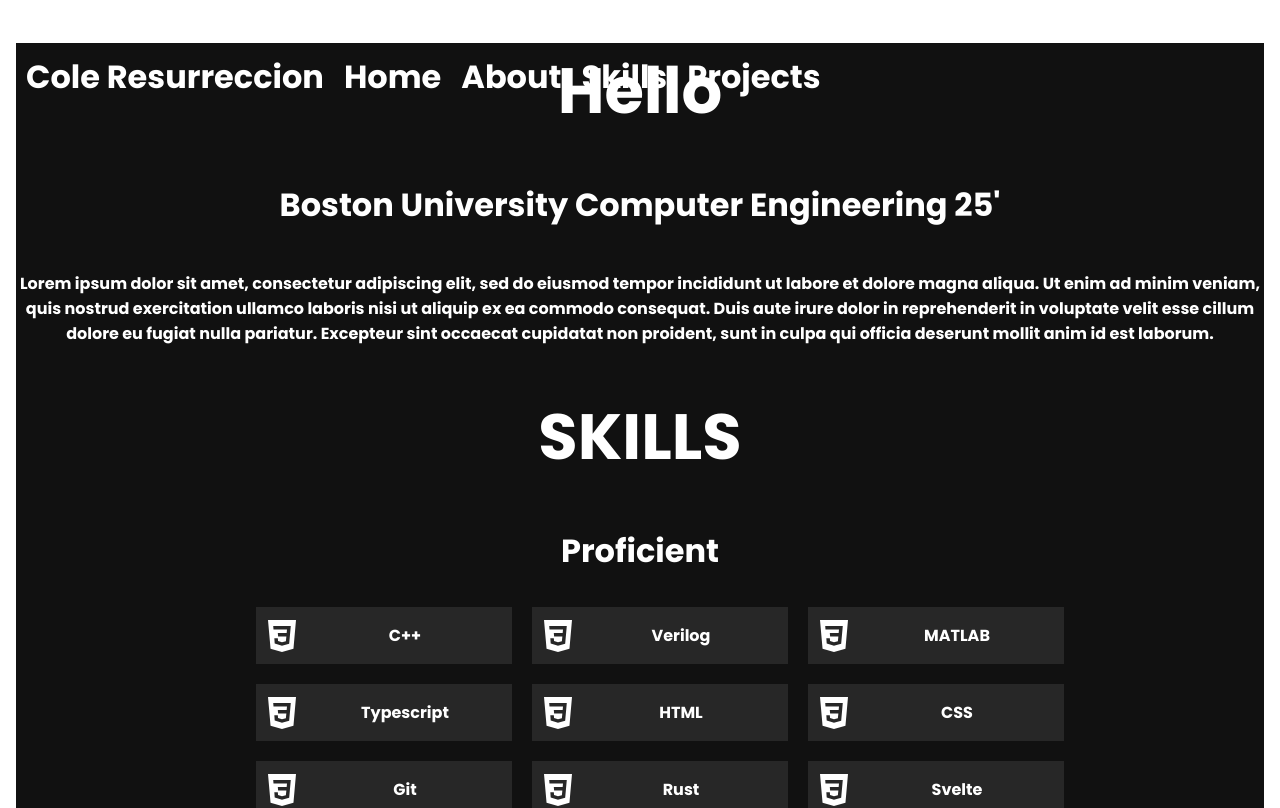
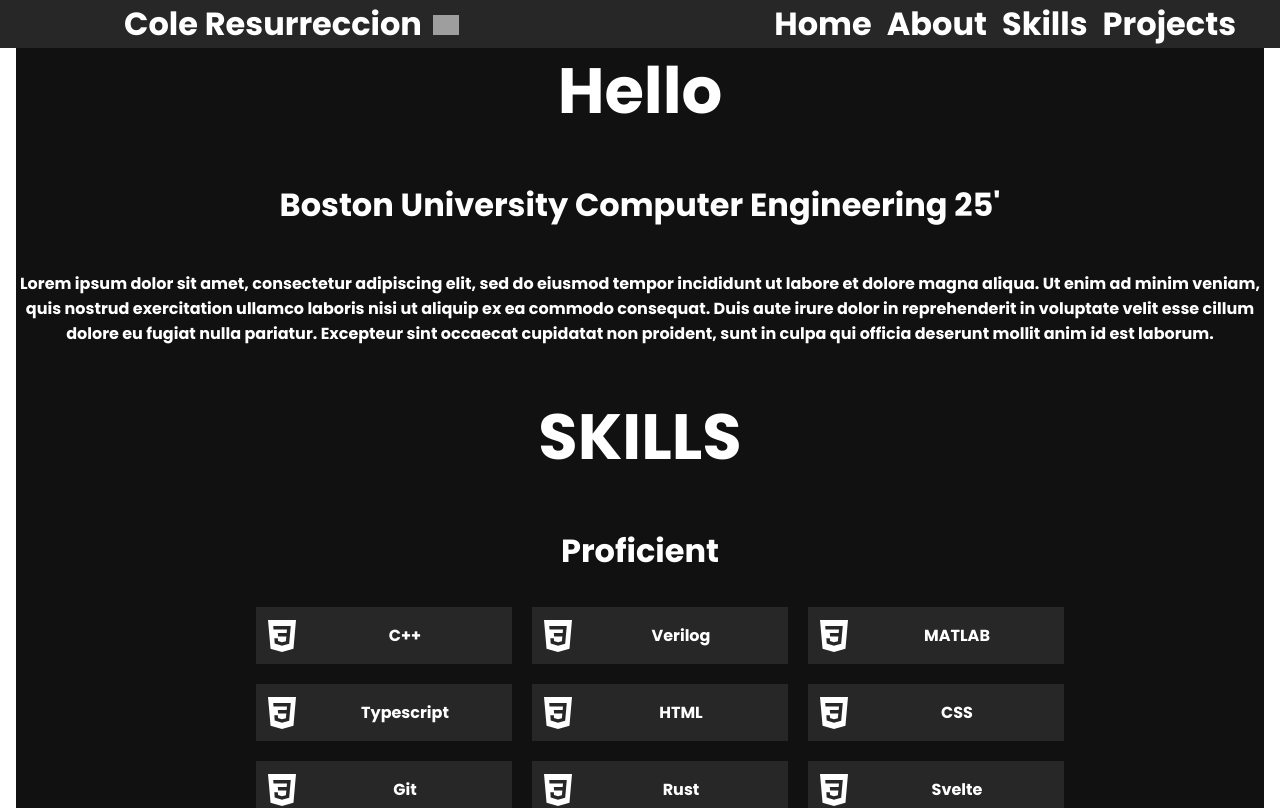
Before and after one commit to calsfu/calsfu.github.io, a SvelteKit app: page / in a window 1280 px wide. Shown: the top 808 px of the page. Built offline with nearby package versions, Linux system fonts and the light colour scheme; grey boxes are pictures that could not be loaded.

Commit message:
Added to nav header

```diff
--- a/src/routes/+page.svelte
+++ b/src/routes/+page.svelte
@@ -1,14 +1,42 @@
 <body>
     <div class="main">
-        <div class="header">
-            <a>Cole Resurreccion</a>
-            <nav>
+        <nav class="header">
+            <ul class="headerItems">
+                <li class="topLeft">
+                    <ul class="guide">
+                        <li>
+                            <a href="">Cole Resurreccion</a>
+
+                                <a href="https://github.com/calsfu"><img src="/src/lib/images/github-mark-white.png" alt="logo" class="logo"></a>
+
+                        </li>
+                    </ul>
+                </li>
+                <li class="topRight">
+                    <ul class="guide">
+                        <li class="guideItem">
+                            <a href="">Home</a>
+                        </li>
+                        <li class="guideItem">
+                            <a href="">About</a>
+                        </li>
+                        <li class="guideItem">
+                            <a href="">Skills</a>
+                        </li>
+                        <li class="guideItem">
+                            <a href="">Projects</a>
+                        </li>
+                    </ul>
+                </li>
+            </ul>
+
+            <!-- <<li>>
                 <a href="">Home</a>
                 <a href="">About</a>
                 <a href="">Skills</a>
                 <a href="">Projects</a>
-            </nav>
-        </div>
+            </nav> -->
+        </nav>
         <div class="home">
             <h1>Hello</h1>
             <h4>Boston University Computer Engineering 25'</h4>
@@ -220,19 +248,56 @@
         display: flex;
         justify-content: space-between;
         align-items: center;
-        /* background-color: rgb(39, 39, 39); */
-        padding: 10px;
+        background-color: rgb(39, 39, 39);
         position: fixed;
+        top: 0px;
+        right: 0px;
+        left: 0px;;
         z-index: 9999;
     }
-    .header nav {
+    .headerItems {
         display: flex;
-        float: right;
-        color:white;
+        width: 90%;
+        flex-direction: row;
+        justify-content: space-between;
         align-items: center;
+        list-style-type: none;
+        margin: auto;
     }
-    .header nav a {
-        margin-left: 20px; /* Add spacing between navigation links */
+    .guide {
+        display: flex;
+        flex-direction: row;
+        align-items: center;
+        list-style-type: none;
+        gap: 15px;
+    }
+    .logo {
+        position: relative;
+        display: inline-block;
+        width: auto;
+        height: 20px;
+        padding-left: 4px;
+    }
+    .guideItem {
+        font-family: 'Poppins', sans-serif;
+        font-size: 2rem;
+        text-align: center;
+        justify-content: center;
+        text-decoration: none;
+    }
+    .topLeft {
+        display: flex;
+        flex-direction: row;
+        -moz-box-align: left;
+        align-items: center;
+        height: 100%;
+    }
+    .topRight {
+        display: flex;
+        flex-direction: row;
+        justify-content: space-between;
+        align-items: center;
+        list-style-type: none;
     }
     .home {
         font-family: 'Poppins', sans-serif;
@@ -287,4 +352,11 @@
         position: relative;
         text-align: center;
     }
+    .projects {
+        font-family: 'Poppins', sans-serif;
+        font-size: 2rem;
+        text-align: center;
+        justify-content: center;
+        color : white;
+    }
 </style>
```
Also changed, not shown: src/lib/images/github-mark-white.png (added).
